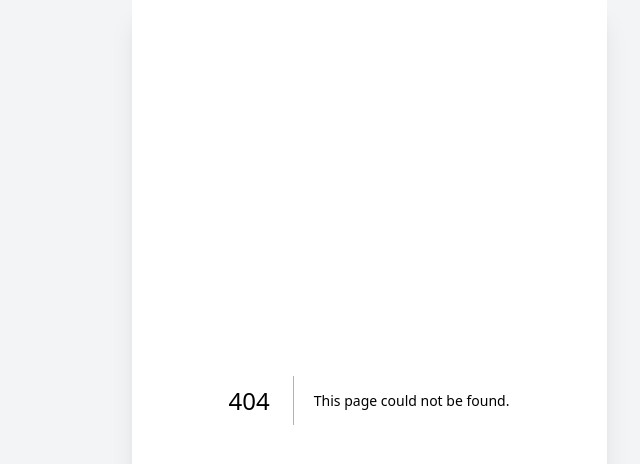
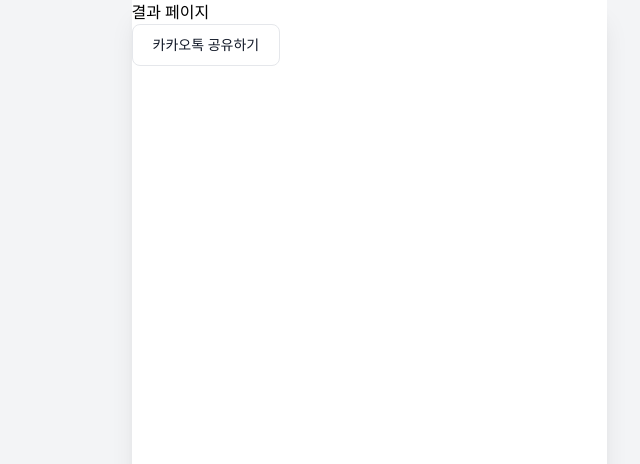
Before and after one commit to soyeon102/bside-bump-frontend, a Next.js app: page /result in a window 1280 px wide. Before the commit this address had no page. Shown: the top 464 px of the page, without its empty margins (271-911 px from the left). Built offline with nearby package versions, Linux system fonts and the light colour scheme.

Commit message:
feat: 페이지 생성

```diff
--- a/src/app/(route)/page.tsx
+++ b/src/app/(route)/page.tsx
@@ -1,3 +1,5 @@
-export default function Home() {
-  return <div>TEST</div>;
-}
+const HomePage = () => {
+  return <div>page</div>;
+};
+
+export default HomePage;
--- /dev/null
+++ b/src/app/(route)/result/page.tsx
@@ -0,0 +1,15 @@
+const ResultPage = () => {
+  return (
+    <div>
+      <h1>결과 페이지</h1>
+      <button
+        type="button"
+        className="py-2.5 px-5 me-2 mb-2 text-sm font-medium text-gray-900 focus:outline-none bg-white rounded-lg border border-gray-200 hover:bg-gray-100 hover:text-blue-700 dark:bg-gray-800 dark:text-gray-400 dark:border-gray-600 dark:hover:text-white dark:hover:bg-gray-700"
+      >
+        카카오톡 공유하기
+      </button>
+    </div>
+  );
+};
+
+export default ResultPage;
--- /dev/null
+++ b/src/app/components/Button.tsx
@@ -0,0 +1,5 @@
+const Button = () => {
+  return <div>Button</div>;
+};
+
+export default Button;
--- /dev/null
+++ b/src/app/components/Header.tsx
@@ -0,0 +1,5 @@
+const Header = () => {
+  return <div>Header</div>;
+};
+
+export default Header;
```
